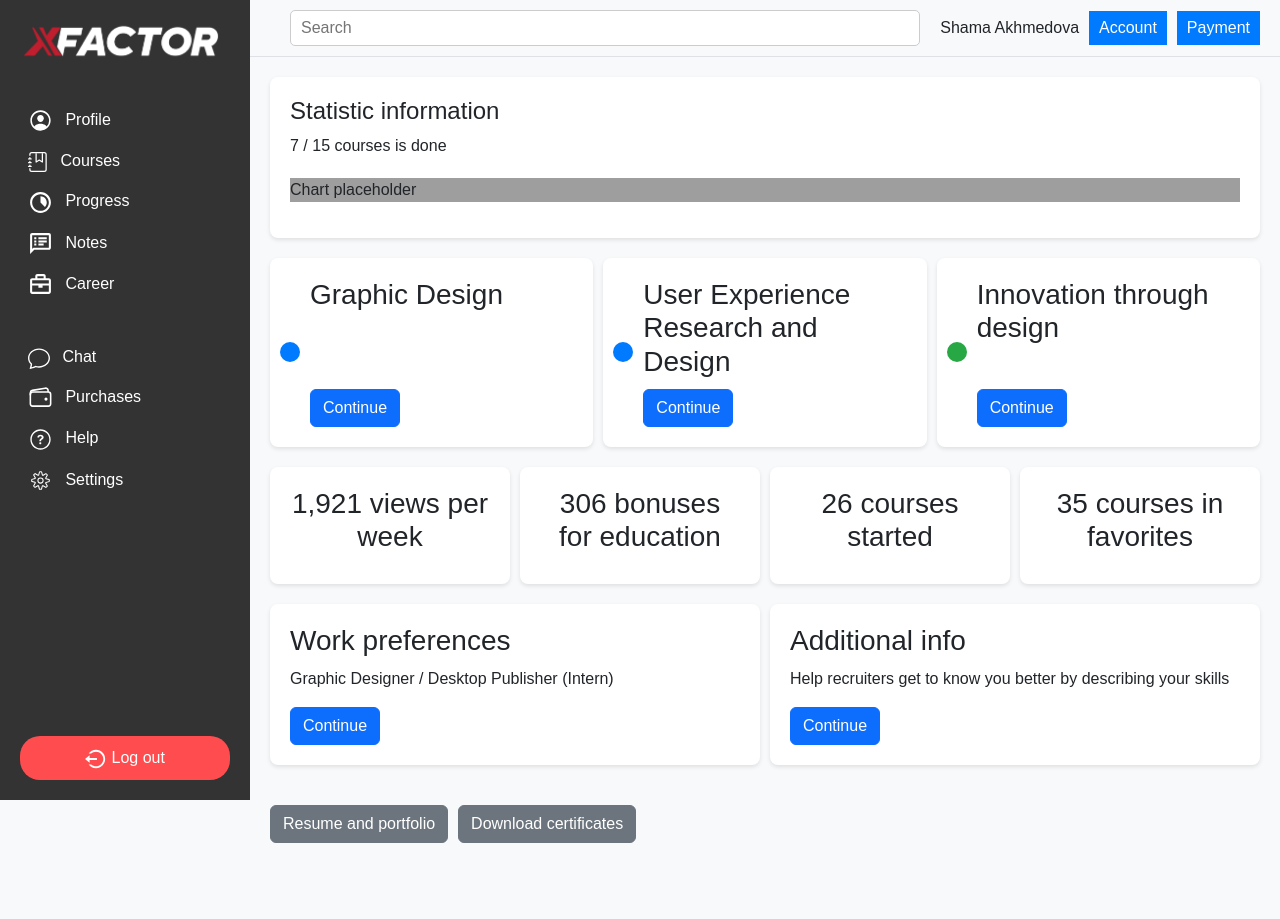
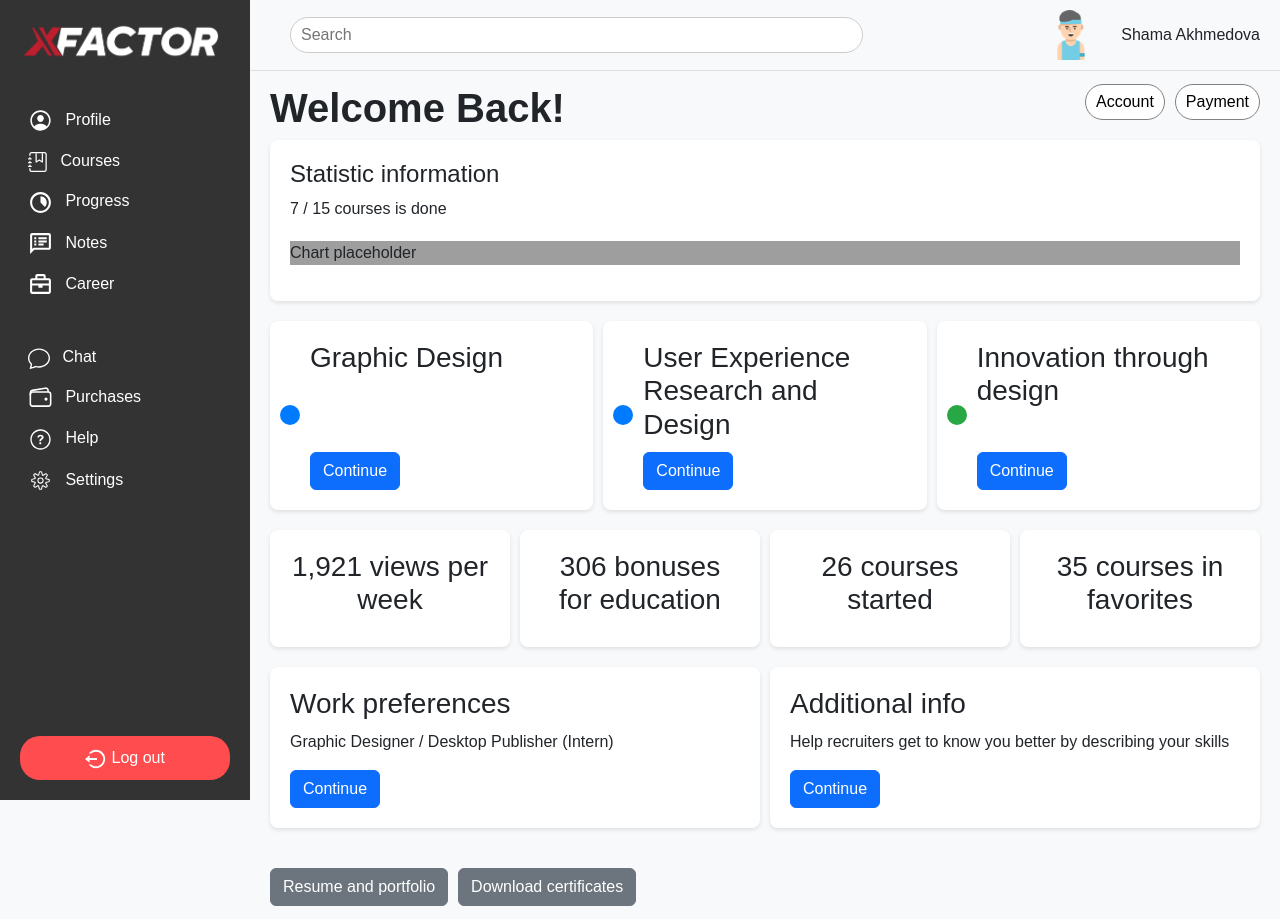
Before and after one commit to mody100000/Xfactor, a React (Vite) app: page /dashboard in a window 1280 px wide. Before the commit the page ends 863 px from the top, so only its background shows below. Built offline with nearby package versions, Linux system fonts and the light colour scheme; grey boxes are pictures that could not be loaded.

Commit message:
adding topbar

```diff
--- a/src/components/Dashboard/MainContent/MainContent.jsx
+++ b/src/components/Dashboard/MainContent/MainContent.jsx
@@ -6,6 +6,13 @@ import Card from './../common/Card/Card';
 const MainContent = () => {
   return (
     <div className={styles.mainContent}>
+      <div className='d-flex flex-row justify-content-between'>
+      <h1 className='fw-bold mb-2'>Welcome Back!</h1>
+      <div>
+      <button className={styles.account}>Account</button>
+        <button className={styles.payment}>Payment</button>
+      </div>
+      </div>
       <div className={styles.statisticInfo}>
         <Chart />
       </div>
--- a/src/components/Dashboard/MainContent/MainContent.module.css
+++ b/src/components/Dashboard/MainContent/MainContent.module.css
@@ -1,6 +1,6 @@
 .mainContent {
     flex: 1;
-    padding: 20px;
+    padding: 13px 20px;
     display: flex;
     flex-direction: column;
   }
@@ -22,3 +22,12 @@
     gap: 10px;
     margin-top: 20px;
   }
+
+  .account, .payment {
+    border: 1px solid gray;
+    background-color: white;
+    padding: 5px 10px;
+    margin-left: 10px;
+    cursor: pointer;
+    border-radius: 25px;
+  }
--- a/src/components/Dashboard/Topbar/Topbar.jsx
+++ b/src/components/Dashboard/Topbar/Topbar.jsx
@@ -1,15 +1,16 @@
 import React from 'react';
 import styles from './Topbar.module.css';
-
+import user from "../../../assets/user.png"
 const TopBar = ({ toggleSidebar }) => {
     return (
       <div className={styles.topbar}>
         <button className={styles.menuBtn} onClick={toggleSidebar}>&#9776;</button>
         <input type="text" className={styles.search} placeholder="Search" />
         <div className={styles.userInfo}>
+          <img src={user} alt="user image" className={styles.userImg} />
           <span>Shama Akhmedova</span>
-          <button className={styles.account}>Account</button>
-          <button className={styles.payment}>Payment</button>
+          {/* <button className={styles.account}>Account</button>
+          <button className={styles.payment}>Payment</button> */}
         </div>
       </div>
     );
--- a/src/components/Dashboard/Topbar/Topbar.module.css
+++ b/src/components/Dashboard/Topbar/Topbar.module.css
@@ -10,23 +10,19 @@
   .search {
     padding: 5px 10px;
     border: 1px solid #ccc;
-    border-radius: 5px;
-    flex: 1;
+    border-radius: 25px;
+    flex: 0.8;
     margin: 0 20px;
   }
-
+  .userImg{
+    width: 100px;
+    height: 50px;
+    object-fit: contain;
+    border-radius: 20px;
+  }
   .userInfo {
     display: flex;
     align-items: center;
-  }
-
-  .account, .payment {
-    background-color: #007bff;
-    color: white;
-    border: none;
-    padding: 5px 10px;
-    margin-left: 10px;
-    cursor: pointer;
   }
 
   .menuBtn {
```
Also changed, not shown: src/assets/user.png.
